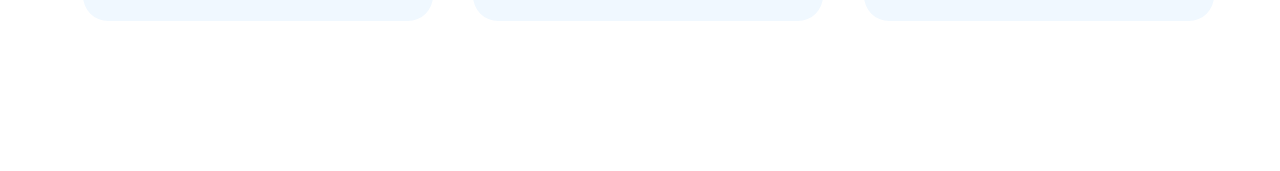
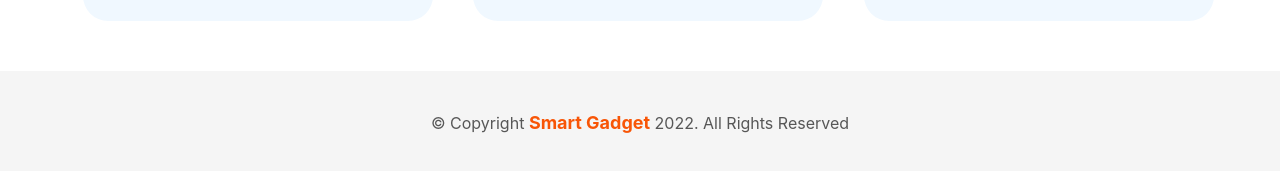
Before and after one commit to alhabib911/-product-analysis, a React (Create React App) app: page / in a window 1280 px wide. Shown: the part 1328-1499 px from the top of the page. Before the commit the page ends 1349 px from the top, so only its background shows below. Built offline with nearby package versions, Linux system fonts and the light colour scheme.

Commit message:
readme file updated

```diff
--- a/public/index.html
+++ b/public/index.html
@@ -2,7 +2,7 @@
 <html lang="en">
   <head>
     <meta charset="utf-8" />
-    <link rel="icon" href="%PUBLIC_URL%/favicon.ico" />
+    <link rel="icon" href="https://icons-for-free.com/iconfiles/png/512/device+gadget+smartwatch+watch+icon-1320165798052547847.png" />
     <meta name="viewport" content="width=device-width, initial-scale=1" />
     <meta name="theme-color" content="#000000" />
     <meta
@@ -24,7 +24,7 @@
       work correctly both with client-side routing and a non-root public URL.
       Learn how to configure a non-root public URL by running `npm run build`.
     -->
-    <title>React App</title>
+    <title>Smart Gadget</title>
   </head>
   <body>
     <noscript>You need to enable JavaScript to run this app.</noscript>
--- a/src/App.js
+++ b/src/App.js
@@ -7,6 +7,7 @@ import Reviews from './Copmonents/Reviews/Reviews';
 import Dashboard from './Copmonents/Dashboard/Dashboard';
 import Blogs from './Copmonents/Blogs/Blogs';
 import NotFound from './Copmonents/NotFound/NotFound';
+import Footer from './Copmonents/Footer/Footer';
 
 
 
@@ -24,6 +25,7 @@ function App() {
             <Route path='/blogs' element= {<Blogs></Blogs>}></Route>
             <Route path='*' element={<NotFound></NotFound>}></Route>
         </Routes>
+        <Footer></Footer>
 
     </div>
   );
--- a/src/Copmonents/Dashboard/Dashboard.css
+++ b/src/Copmonents/Dashboard/Dashboard.css
@@ -6,3 +6,6 @@
 .revenue-chart{
     padding-left: 125px;
 }
+.dashboard h2{
+    color: #f85506;
+}
--- a/src/Copmonents/Dashboard/Dashboard.js
+++ b/src/Copmonents/Dashboard/Dashboard.js
@@ -42,7 +42,9 @@ const Dashboard = () => {
         }
     ]
     return (
-        <div className='chart'>
+        <div className="dashboard">
+            <h2>Report</h2>
+            <div className='chart'>
             <div className='sell-chart'>
                 <LineChart width={400} height={500} data={data}>
                     <Line type="monotone" dataKey="sell" stroke="#8884d8"></Line>
@@ -50,15 +52,18 @@ const Dashboard = () => {
                     <YAxis dataKey="sell"></YAxis>
                     <Tooltip></Tooltip>
                 </LineChart>
+                <h4>Sells Report</h4>
             </div>
             <div className='revenue-chart'>
-                <BarChart width={400} height={500} data={data}>
+                <BarChart width={600} height={500} data={data}>
                     <XAxis dataKey={"month"}></XAxis>
                     <YAxis dataKey={"revenue"}></YAxis>
                     <CartesianGrid stroke="#ccc" strokeDasharray="5 5" />
                     <Bar dataKey="revenue" fill="#8884d8" barSize={30} />
                 </BarChart>
+                <h4>Revenue Report</h4>
             </div>
+        </div>
         </div>
 
     );
--- /dev/null
+++ b/src/Copmonents/Footer/Footer.css
@@ -0,0 +1,11 @@
+.footer{
+    padding: 25px;
+    margin-top: 50px;
+    color: #575757;
+    background-color: #f5f5f5;
+}
+.footer small{
+    color: #F85506;
+    font-size: 18px;
+    font-weight: 700;
+}
--- /dev/null
+++ b/src/Copmonents/Footer/Footer.js
@@ -0,0 +1,12 @@
+import React from 'react';
+import './Footer.css'
+
+const Footer = () => {
+    return (
+        <div className='footer'>
+            <p>© Copyright <small>Smart Gadget</small> 2022. All Rights Reserved</p>
+        </div>
+    );
+};
+
+export default Footer;
--- a/src/Copmonents/Header/Header.css
+++ b/src/Copmonents/Header/Header.css
@@ -1,10 +1,16 @@
+.company-name h1{
+    color: #f85506;
+    font-family: Georgia, 'Times New Roman', Times, serif;
+    font-size: 40px;
+    font-weight: 600;
+}
 nav a{
     text-decoration: none;
     margin: 15px;
     color: #000;
 }
-.company-name h1{
+nav a:hover{
     color: #f85506;
-    font-family: Georgia, 'Times New Roman', Times, serif;
-    font-size: 40px;
+    text-decoration: underline;
+    font-weight: 600;
 }
```
Also changed, not shown: 1 other file (tests, documents, lock files or other folders).
